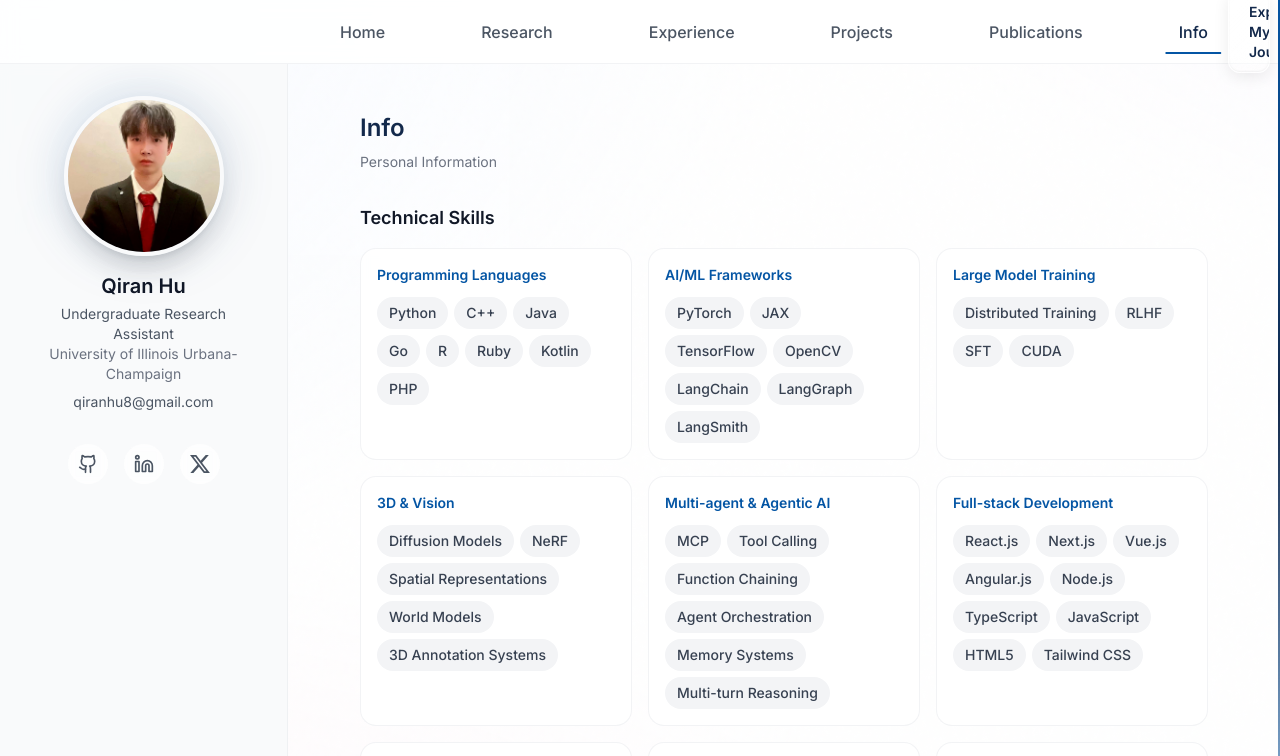
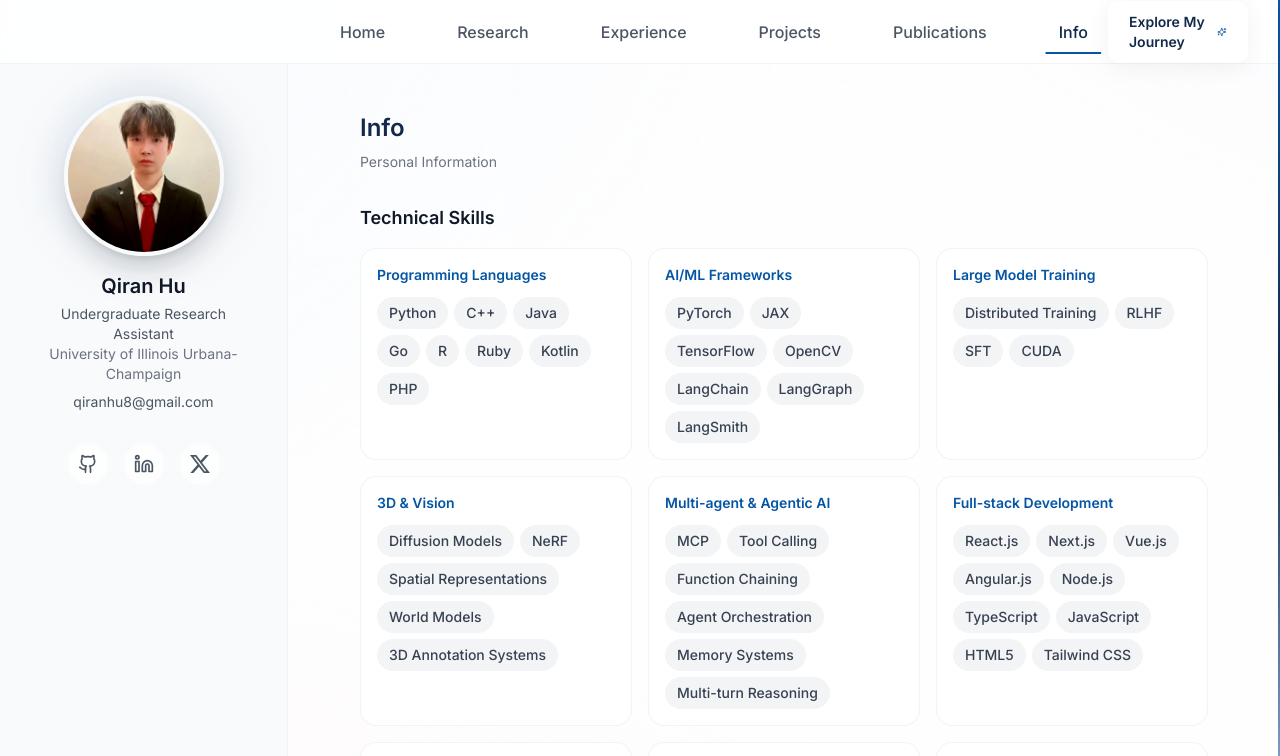
Before and after one commit to Edward-H26/Edward-H26.github.io, a React (Vite) app: page /info in a window 1280 px wide. Shown: the top 756 px of the page. Built offline with nearby package versions, Linux system fonts and the light colour scheme.

Commit message:
Remove gradient layers from the glass button
Use one translucent fill with a 16px blur and lighter shadows. Tighten the desktop nav gap from 14 to 8.

```diff
--- a/src/components/layout/Navigation.tsx
+++ b/src/components/layout/Navigation.tsx
@@ -27,7 +27,7 @@ export function Navigation({ onMenuClick }: NavigationProps) {
     return (
       <header className="fixed top-0 left-0 right-0 h-16 glass-nav z-50">
         <div className="h-full w-full px-6 lg:pl-80 lg:pr-8 flex items-center justify-between">
-          <nav className="hidden lg:flex items-center gap-14">
+          <nav className="hidden lg:flex items-center gap-8">
             {NAV_ITEMS.map((item) => (
               <NavLink
                 key={item.path}
@@ -76,7 +76,7 @@ export function Navigation({ onMenuClick }: NavigationProps) {
       }}
     >
       <div className="h-full w-full px-6 lg:pl-80 lg:pr-8 flex items-center justify-between">
-        <nav className="hidden lg:flex items-center gap-14">
+        <nav className="hidden lg:flex items-center gap-8">
           {NAV_ITEMS.map((item) => (
             <NavLink
               key={item.path}
--- a/src/styles/globals.css
+++ b/src/styles/globals.css
@@ -571,76 +571,24 @@
 
 /* Liquid Glass Button */
 .liquid-glass-button {
-  background: linear-gradient(
-    135deg,
-    rgba(255, 255, 255, 0.4) 0%,
-    rgba(255, 255, 255, 0.1) 50%,
-    rgba(255, 255, 255, 0.3) 100%
-  );
-  backdrop-filter: blur(12px) saturate(180%);
-  -webkit-backdrop-filter: blur(12px) saturate(180%);
-  border: 1px solid rgba(255, 255, 255, 0.5);
+  background: rgba(255, 255, 255, 0.08);
+  backdrop-filter: blur(16px) saturate(180%);
+  -webkit-backdrop-filter: blur(16px) saturate(180%);
+  border: 1px solid rgba(255, 255, 255, 0.18);
   color: var(--color-primary);
   box-shadow:
-    0 4px 16px rgba(0, 0, 0, 0.08),
-    0 1px 2px rgba(255, 255, 255, 0.4) inset,
-    0 -1px 2px rgba(0, 0, 0, 0.05) inset;
+    0 4px 24px rgba(0, 0, 0, 0.06),
+    0 1px 1px rgba(255, 255, 255, 0.25) inset;
   position: relative;
   overflow: hidden;
 }
 
-.liquid-glass-button::before {
-  content: "";
-  position: absolute;
-  inset: 0;
-  background: linear-gradient(
-    135deg,
-    rgba(255, 255, 255, 0.6) 0%,
-    transparent 50%,
-    rgba(255, 255, 255, 0.2) 100%
-  );
-  opacity: 0;
-  transition: opacity 0.3s ease;
-}
-
-.liquid-glass-button::after {
-  content: "";
-  position: absolute;
-  top: -50%;
-  left: -50%;
-  width: 200%;
-  height: 200%;
-  background: radial-gradient(
-    circle at center,
-    rgba(255, 255, 255, 0.3) 0%,
-    transparent 60%
-  );
-  opacity: 0;
-  transition: opacity 0.4s ease, transform 0.4s ease;
-  transform: scale(0.5);
-}
-
 .liquid-glass-button:hover {
-  background: linear-gradient(
-    135deg,
-    rgba(255, 255, 255, 0.5) 0%,
-    rgba(255, 255, 255, 0.2) 50%,
-    rgba(255, 255, 255, 0.4) 100%
-  );
-  border-color: rgba(255, 255, 255, 0.7);
+  background: rgba(255, 255, 255, 0.15);
+  border-color: rgba(255, 255, 255, 0.3);
   box-shadow:
-    0 8px 32px rgba(0, 0, 0, 0.12),
-    0 1px 3px rgba(255, 255, 255, 0.5) inset,
-    0 -1px 3px rgba(0, 0, 0, 0.08) inset;
-}
-
-.liquid-glass-button:hover::before {
-  opacity: 1;
-}
-
-.liquid-glass-button:hover::after {
-  opacity: 1;
-  transform: scale(1);
+    0 8px 32px rgba(0, 0, 0, 0.1),
+    0 1px 2px rgba(255, 255, 255, 0.35) inset;
 }
 
 .liquid-glass-icon {
```
